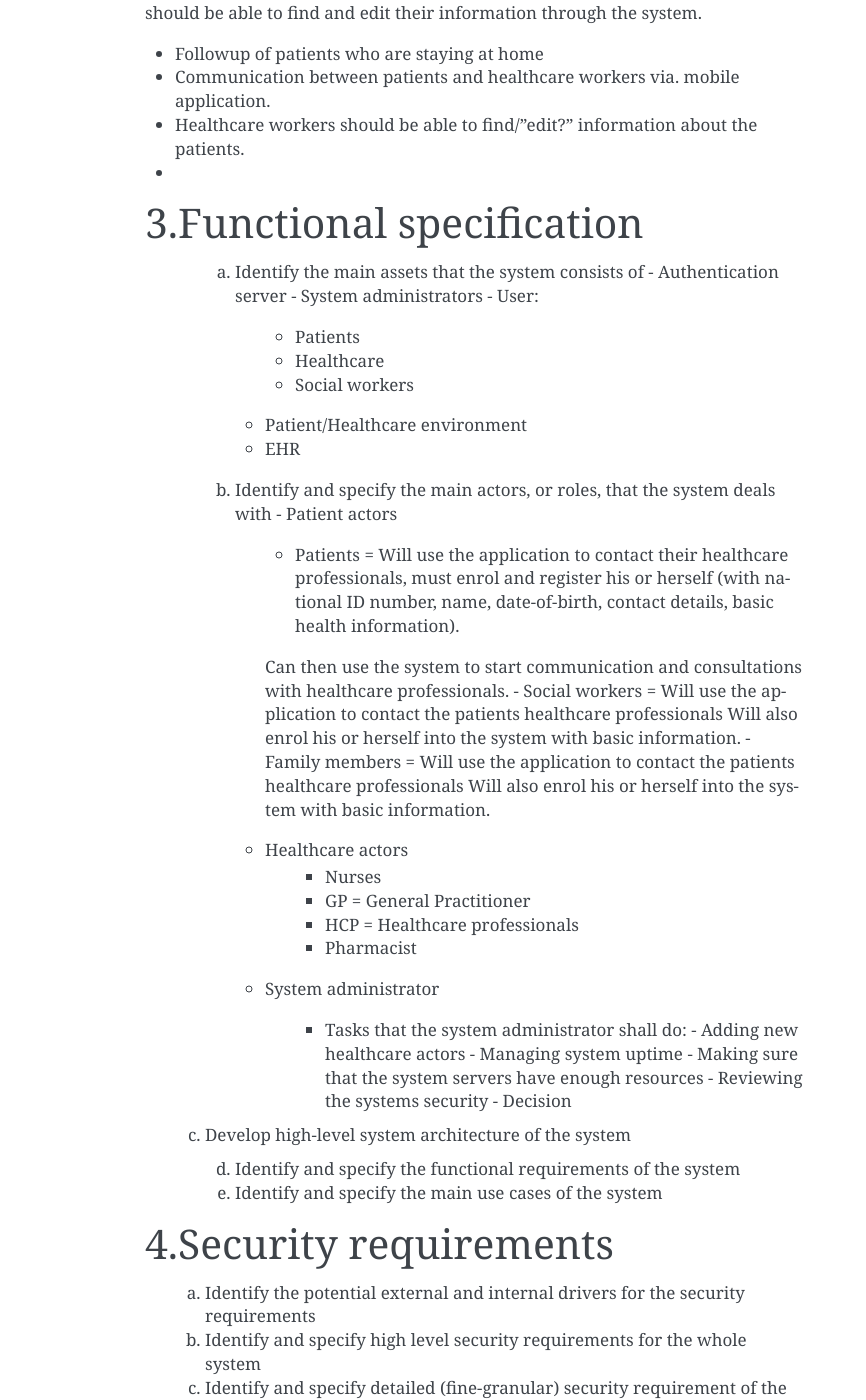
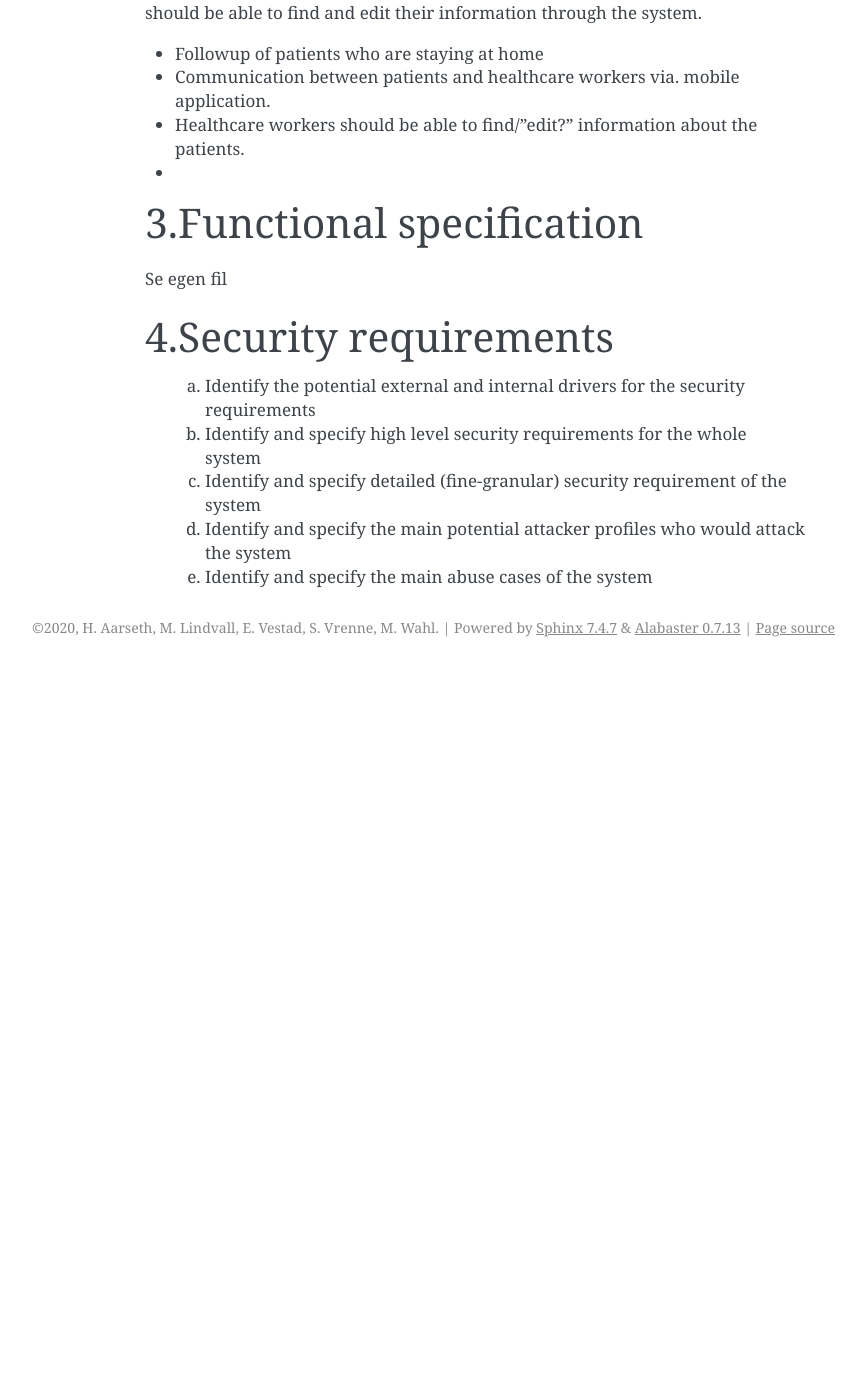
Before and after one commit to SteinarVrenne/school_imt3501, a Sphinx documentation site: the page built from Task 1/source/pages/01_task1.rst, in a window 1280 px wide and 1400 px high, scrolled down 423 px. Shown: the whole window, without its empty margins (275-1141 px from the left). Built offline with Sphinx 7.4.7, drawn with Linux system fonts in a browser that asks for light colours; after the commit the page ends 1090 px from its top, so only the background shows below that.

Commit message:
Fjernet task 3 fra 01_task1.rst

```diff
--- a/Task 1/source/pages/01_task1.rst
+++ b/Task 1/source/pages/01_task1.rst
@@ -24,55 +24,7 @@ system.
 3.Functional specification
 --------------------------
 
-    a. Identify the main assets that the system consists of
-       -  Authentication server
-       -  System administrators
-       -  User:
-          -  Patients
-          -  Healthcare
-          -  Social workers
-       -  Patient/Healthcare environment
-       -  EHR
-
-
-    b. Identify and specify the main actors, or roles, that the system deals with
-       - Patient actors
-          - Patients = Will use the application to contact their healthcare professionals, must enrol and register his or herself (with national ID number, name, date-of-birth, contact details, basic health information).
-          Can then use the system to start communication and consultations with healthcare professionals.
-          - Social workers = Will use the application to contact the patients healthcare professionals
-          Will also enrol his or herself into the system with basic information.
-          - Family members = Will use the application to contact the patients healthcare professionals
-          Will also enrol his or herself into the system with basic information.
-       - Healthcare actors
-          - Nurses
-          - GP = General Practitioner
-          - HCP = Healthcare professionals
-          - Pharmacist
-       - System administrator
-
-          - Tasks that the system administrator shall do:
-            - Adding new healthcare actors
-            - Managing system uptime
-            - Making sure that the system servers have enough resources
-            - Reviewing the systems security
-            - Decision
-
-
-   c. Develop high-level system architecture of the system
-
-
-    d. Identify and specify the functional requirements of the system
-
-
-    e. Identify and specify the main use cases of the system
-
-..
-            From Task1.pds:
-            "System monitoring:   System  administrators  (trusted  entities)  will  be  assigned  to  manage  the operation  of  your  system.
-            The  administrators  are  responsible  for  the  upkeep,  configuration,  and reliable operation of the system to ensure, but not limited to,
-            performance, resources, and security of the system to meet the needs of the patients and healthcare providers."
-
-
+Se egen fil
 
 4.Security requirements
 -----------------------
```
